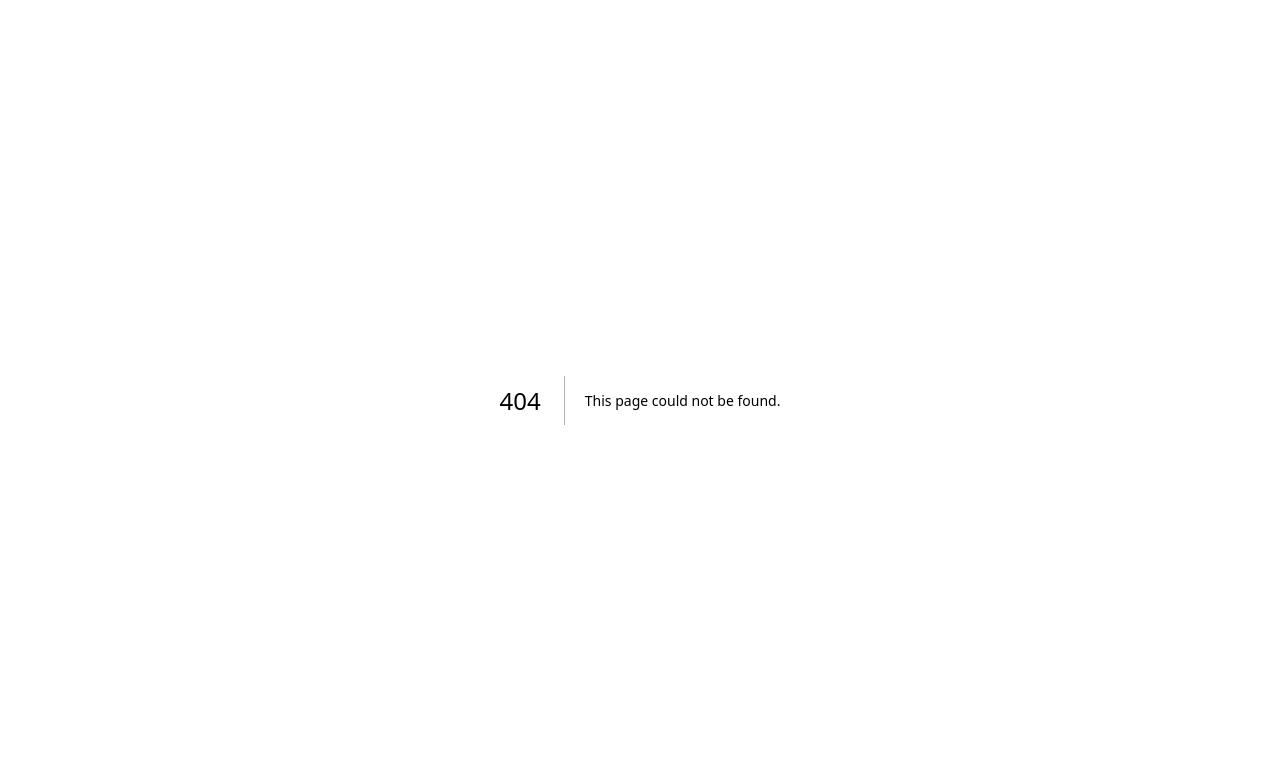
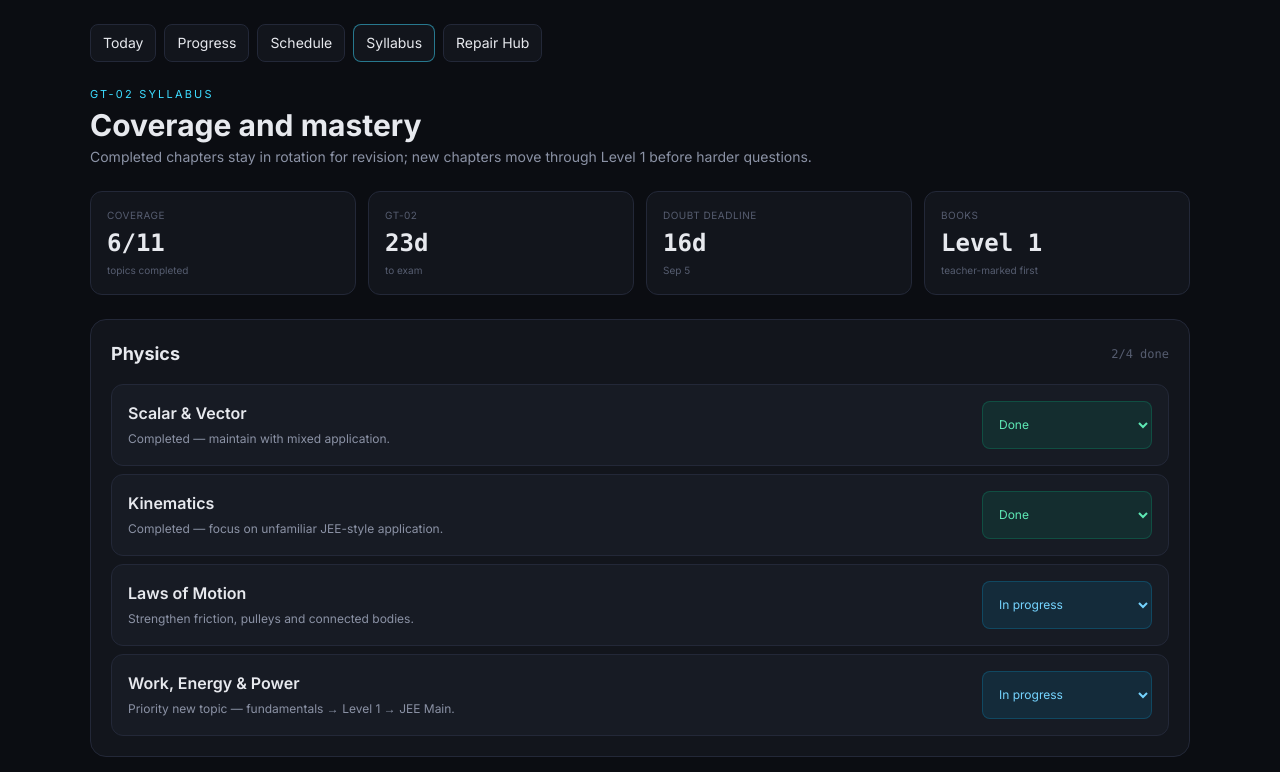
Before and after one commit to hackers-reality/JEE-prep, a Next.js app: page /personal-timetable/syllabus in a window 1280 px wide. Before the commit this address had no page. Shown: the top 772 px of the page. Built offline with nearby package versions, Linux system fonts and the light colour scheme; no server answers; the database is empty.

Commit message:
Add GT-02 syllabus progress tracker

```diff
--- /dev/null
+++ b/app/personal-timetable/syllabus/page.tsx
@@ -0,0 +1,47 @@
+"use client";
+
+import { useEffect, useState } from "react";
+
+type Subject = "Physics" | "Chemistry" | "Maths";
+type Status = "done" | "progress" | "todo";
+type Topic = { name: string; status: Status; note: string };
+const data: Record<Subject, Topic[]> = {
+  Physics: [
+    { name: "Scalar & Vector", status: "done", note: "Completed — maintain with mixed application." },
+    { name: "Kinematics", status: "done", note: "Completed — focus on unfamiliar JEE-style application." },
+    { name: "Laws of Motion", status: "progress", note: "Strengthen friction, pulleys and connected bodies." },
+    { name: "Work, Energy & Power", status: "progress", note: "Priority new topic — fundamentals → Level 1 → JEE Main." },
+  ],
+  Chemistry: [
+    { name: "Mole Concept", status: "done", note: "Completed — maintenance and mixed numericals." },
+    { name: "Atomic Structure", status: "progress", note: "Priority new topic — theory + N. Avasthi Level 1." },
+  ],
+  Maths: [
+    { name: "Trigonometry", status: "done", note: "Completed — revision + problem recognition." },
+    { name: "Sets", status: "done", note: "Completed — revision + application." },
+    { name: "Relations & Functions", status: "done", note: "Completed — revision + application." },
+    { name: "Straight Line", status: "progress", note: "New topic — Target Level 1 first." },
+    { name: "Circle", status: "progress", note: "New topic — Target Level 1 first." },
+  ],
+};
+const exam = new Date("2026-09-12T00:00:00+05:30");
+const deadline = new Date("2026-09-05T00:00:00+05:30");
+const days = (d: Date) => Math.max(0, Math.ceil((d.getTime() - Date.now()) / 86400000));
+const style = { done: "bg-emerald-400/10 text-emerald-300 border-emerald-400/20", progress: "bg-sky-400/10 text-sky-300 border-sky-400/20", todo: "bg-slate-400/10 text-slate-400 border-slate-400/20" };
+
+export default function SyllabusPage() {
+  const [items, setItems] = useState(data);
+  const [saved, setSaved] = useState(false);
+  useEffect(() => { fetch("/api/personal-timetable").then((r) => r.ok ? r.json() : Promise.reject()).then((d) => { const savedMap = d.payload?.syllabus; if (!savedMap) return; setItems((cur) => { const next = structuredClone(cur); Object.entries(savedMap as Record<string, Status>).forEach(([key, status]) => { const [sub, index] = key.split(":"); const list = next[sub as Subject]; if (list && list[Number(index)]) list[Number(index)].status = status; }); return next; }); }).catch(() => undefined); }, []);
+  const done = Object.values(items).flat().filter((x) => x.status === "done").length;
+  const total = Object.values(items).flat().length;
+  async function save() { const map: Record<string, Status> = {}; (Object.keys(items) as Subject[]).forEach((sub) => items[sub].forEach((x, i) => { map[`${sub}:${i}`] = x.status; })); await fetch("/api/personal-timetable", { method: "PUT", headers: { "Content-Type": "application/json" }, body: JSON.stringify({ syllabus: map, rows: [], logs: {}, gtDiary: [], doubts: [], bookProgress: {}, weeklyReviews: [] }) }).catch(() => undefined); setSaved(true); }
+  return <main className="min-h-screen bg-[#0B0D12] text-[#E7E9EE] px-4 pb-16 pt-6 sm:px-6"><div className="mx-auto max-w-[1100px]">
+    <nav className="mb-6 flex flex-wrap gap-2">{[["Today","/personal-timetable"],["Progress","/personal-timetable/progress"],["Schedule","/personal-timetable/schedule"],["Syllabus","/personal-timetable/syllabus"],["Repair Hub","/personal-timetable/tools"]].map(([x,u]) => <a key={u} href={u} className={`rounded-lg border px-3 py-2 text-sm ${x === "Syllabus" ? "border-[#3DDCFF]/50 bg-[#12151C]" : "border-[#232838] bg-[#12151C]"}`}>{x}</a>)}</nav>
+    <header className="mb-6"><div className="text-[11px] uppercase tracking-[0.2em] text-[#3DDCFF]">GT-02 syllabus</div><h1 className="mt-1 text-3xl font-bold">Coverage and mastery</h1><p className="mt-1 text-sm text-[#8B92A5]">Completed chapters stay in rotation for revision; new chapters move through Level 1 before harder questions.</p></header>
+    <section className="mb-6 grid gap-3 sm:grid-cols-4"><Metric label="Coverage" value={`${done}/${total}`} hint="topics completed"/><Metric label="GT-02" value={`${days(exam)}d`} hint="to exam"/><Metric label="Doubt deadline" value={`${days(deadline)}d`} hint="Sep 5"/><Metric label="Books" value="Level 1" hint="teacher-marked first"/></section>
+    <div className="space-y-4">{(Object.keys(items) as Subject[]).map((sub) => { const list = items[sub]; return <section key={sub} className="rounded-2xl border border-[#232838] bg-[#12151C] p-5"><div className="flex items-center justify-between"><h2 className="text-lg font-bold">{sub}</h2><span className="font-mono text-xs text-[#565D70]">{list.filter((x) => x.status === "done").length}/{list.length} done</span></div><div className="mt-4 space-y-2">{list.map((topic, i) => <div key={topic.name} className="grid gap-3 rounded-xl border border-[#232838] bg-[#171B24] p-4 md:grid-cols-[1fr_170px]"><div><div className="font-semibold">{topic.name}</div><div className="mt-1 text-xs leading-5 text-[#8B92A5]">{topic.note}</div></div><select value={topic.status} onChange={(e) => { const next = structuredClone(items); next[sub][i].status = e.target.value as Status; setItems(next); setSaved(false); }} className={`rounded-lg border px-3 py-2 text-xs ${style[topic.status]} bg-[#0B0D12]`}><option value="done">Done</option><option value="progress">In progress</option><option value="todo">Todo</option></select></div>)}</div></section>; })}</div>
+    <div className="mt-6 flex justify-end"><button onClick={save} className="rounded-lg bg-[#3DDCFF] px-4 py-2.5 font-semibold text-[#031014]">{saved ? "Saved ✓" : "Save syllabus"}</button></div>
+  </div></main>;
+}
+function Metric({ label, value, hint }: { label: string; value: string; hint: string }) { return <div className="rounded-xl border border-[#232838] bg-[#12151C] p-4"><div className="text-[10px] uppercase tracking-wider text-[#565D70]">{label}</div><div className="mt-1 font-mono text-2xl font-bold">{value}</div><div className="mt-1 text-[10px] text-[#565D70]">{hint}</div></div>; }
```
